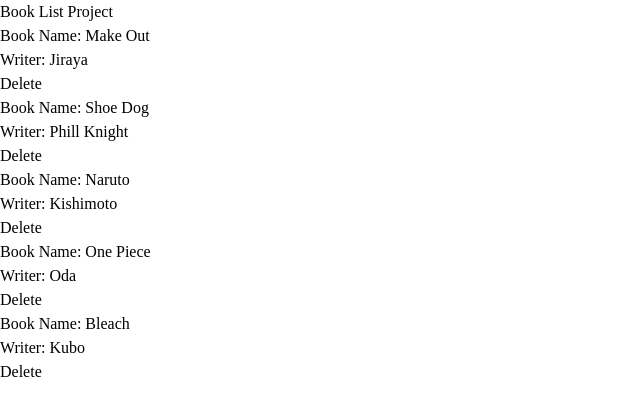
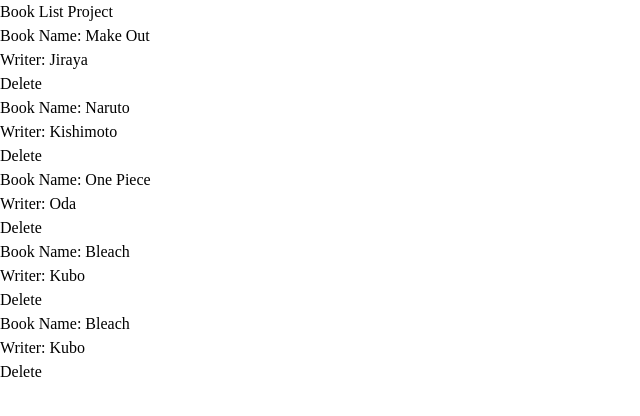
Before and after one commit to nrxo777/vite_projects, a React (Vite) app in the folder book_list_project/: page / in a window 1280 px wide. Shown: the top 416 px of the page, without its empty margins (0-640 px from the left). Built offline with nearby package versions, Linux system fonts and the light colour scheme.

Commit message:
key_prop_solution

```diff
--- a/book_list_project/src/Book/Book.jsx
+++ b/book_list_project/src/Book/Book.jsx
@@ -2,11 +2,11 @@ import React, { useState } from "react";
 
 const Book = (props) => {
   const [books, setBooks] = useState([
-    { book_name: "Make Out", writer: "Jiraya" },
-    { book_name: "Shoe Dog", writer: "Phill Knight" },
-    { book_name: "Naruto", writer: "Kishimoto" },
-    { book_name: "One Piece", writer: "Oda" },
-    { book_name: "Bleach", writer: "Kubo" },
+    { id: 1, book_name: "Make Out", writer: "Jiraya" },
+    { id: 2, book_name: "Naruto", writer: "Kishimoto" },
+    { id: 3, book_name: "One Piece", writer: "Oda" },
+    { id: 4, book_name: "Bleach", writer: "Kubo" },
+    { id: 5, book_name: "Bleach", writer: "Kubo" },
   ]);
 
   const delete_book = (index) => {
@@ -17,7 +17,7 @@ const Book = (props) => {
   const books_state = books.map((book, index) => {
     return (
       <div
-        key={book.book_name}
+        key={book.id}
         className="border rounded-xl border-orange-500 text-center m-10 mx-20 p-4 text-xl "
       >
         <h3>
```
